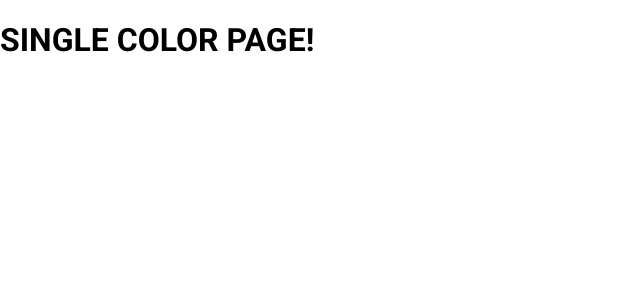
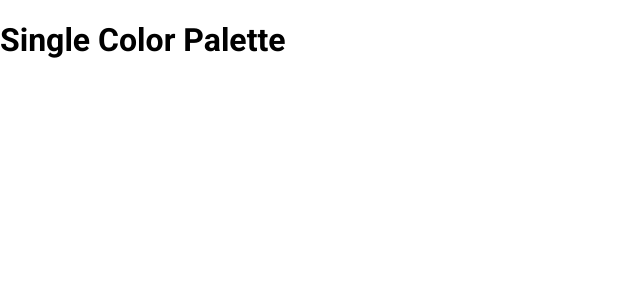
Before and after one commit to gabrielantony/Color-Palette, a React (Create React App) app: page /palette/flat-ui-colors-american/americanriver in a window 1280 px wide. Shown: the top 300 px of the page, without its empty margins (0-640 px from the left). Built offline with nearby package versions, Linux system fonts and the light colour scheme.

Commit message:
Add SingleColorPalette and Link

```diff
--- a/src/App.js
+++ b/src/App.js
@@ -2,6 +2,7 @@
 import { Route, Switch } from "react-router-dom";
 import Palette from "./Palette";
 import PalleteList from "./PaletteList";
+import SingleColorPalette from "./SingleColorPalette";
 import seedColors from "./SeedColors";
 import { generatePalette } from "./ColorHelpers";
 
@@ -32,7 +33,7 @@
         <Route
         exact
         path="/palette/:paletteId/:colorId"
-        render={() => <h1>SINGLE COLOR PAGE!</h1>}
+        render={() => <SingleColorPalette />}
         />
       </Switch>
 
--- a/src/ColorBox.js
+++ b/src/ColorBox.js
@@ -17,7 +17,7 @@
 }
 
     render() {
-        const {name, background} = this.props;
+        const {name, background, moreUrl} = this.props;
         const { copied } = this.state;
 
         return (
@@ -37,8 +37,9 @@
                     </div>
                     <button className="copy-button">Copy</button>
                 </div>
-                <Link to="/" onClock={e => e.stopPropagation()}>
-                <span class="see-more">More</span>
+                <Link to={moreUrl}
+                    onClock={e => e.stopPropagation()}>
+                    <span class="see-more">More</span>
                 </Link>
             </div>
             </CopyToClipboard>
--- a/src/Palette.js
+++ b/src/Palette.js
@@ -22,10 +22,15 @@
     }
 
     render() {
-        const {colors, paletteName, emoji} = this.props.palette;
+        const {colors, paletteName, emoji, id} = this.props.palette;
         const {level, format} = this.state;
         const colorBoxes = colors[level].map(color => (
-            <ColorBox background={color[format]} name={color.name} key={color.id}/>
+            <ColorBox
+            background={color[format]}
+            name={color.name}
+            key={color.id}
+            moreUrl={`/palette/${id}/${color.id}`}
+            />
         ));
 
         return (
--- /dev/null
+++ b/src/SingleColorPalette.js
@@ -0,0 +1,13 @@
+import React, { Component } from 'react'
+
+class SingleColorPalette extends Component {
+    render() {
+        return (
+            <div>
+                <h1>Single Color Palette</h1>
+            </div>
+        )
+    }
+}
+
+export default SingleColorPalette;
```
